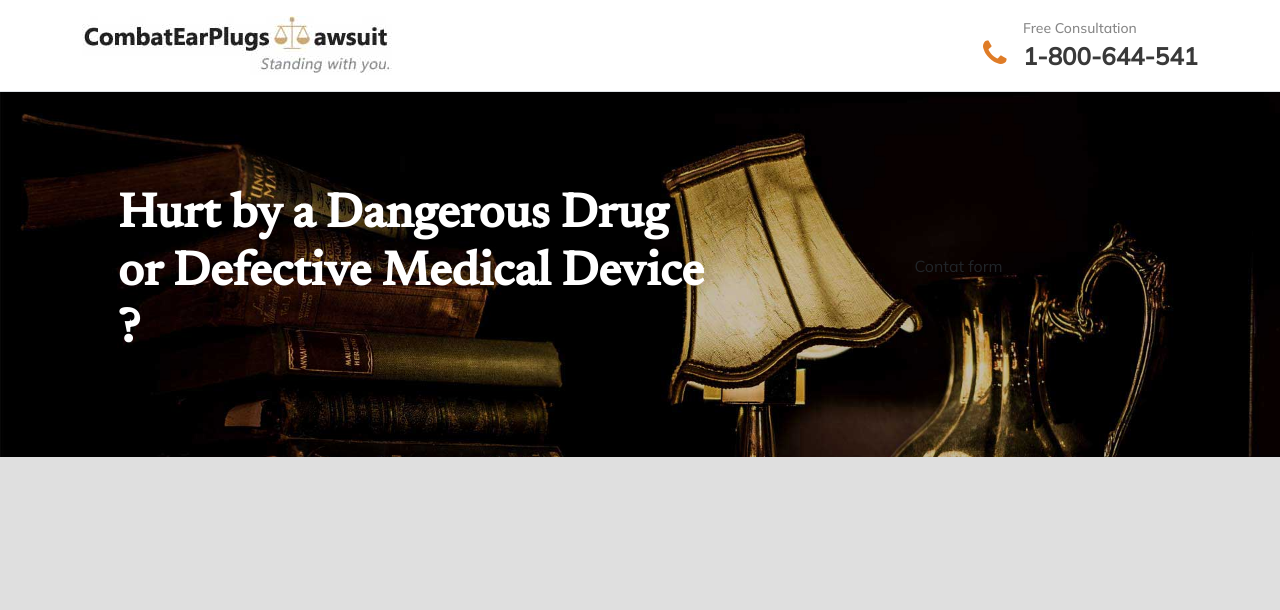
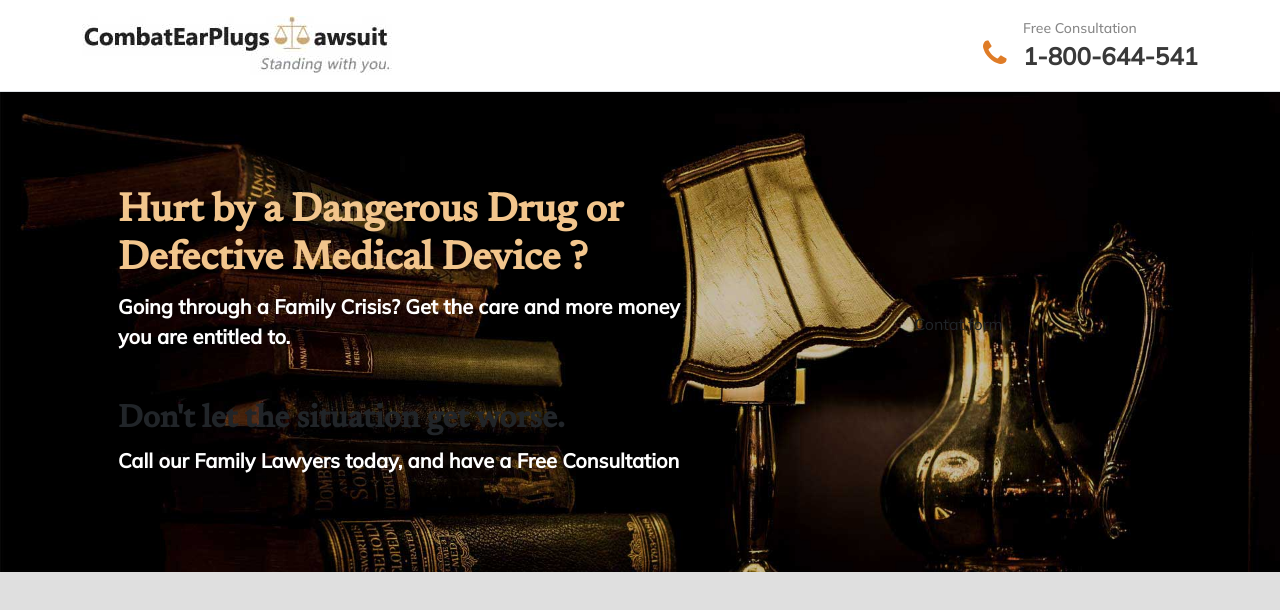
Before and after one commit to durgeshraju/react-projects, a React (Create React App) app in the folder 2.LandingPages/lawsuits/: page / in a window 1280 px wide. Shown: the top 610 px of the page. Built offline with nearby package versions, Linux system fonts and the light colour scheme.

Commit message:
building block heroUnit leftcontent section

```diff
--- a/2.LandingPages/lawsuits/src/components/HeroUnitBlock/LeftContentBlock/LeftContentBlock.js
+++ b/2.LandingPages/lawsuits/src/components/HeroUnitBlock/LeftContentBlock/LeftContentBlock.js
@@ -1,11 +1,23 @@
 import React, {Fragment} from "react";
+import classes from './LeftContentBlock.module.css';
 const LeftContentBlock = props => {
     return(
         <Fragment>
             {props.data
               ? props.data.primaryContentWidget.map((d, i) => (
                 <Fragment key={i}>
-                <h1 className="display-5 fw-bolder text-white mb-2">{d.title}</h1>
+                <div className={classes.herounitPrimaryContentSection}>
+                <h1 className="display-6 fw-bolder mb-2">{d.title}</h1>
+                <p className="lead fw-bold text-white mb-5">{d.description}</p>
+                </div>
+                </Fragment>
+                )) : "loading"
+            }
+            {props.data
+              ? props.data.secondaryContentWidget.map((d, i) => (
+                <Fragment key={i}>
+                <h2 className="fw-bolder mb-2">{d.title}</h2>
+                <p className="lead fw-bold text-white mb-5">{d.description}</p>
                 </Fragment>
                 )) : "loading"
             }
--- /dev/null
+++ b/2.LandingPages/lawsuits/src/components/HeroUnitBlock/LeftContentBlock/LeftContentBlock.module.css
@@ -0,0 +1,3 @@
+.herounitPrimaryContentSection h1{
+    color: #f2c58c;
+}
```
